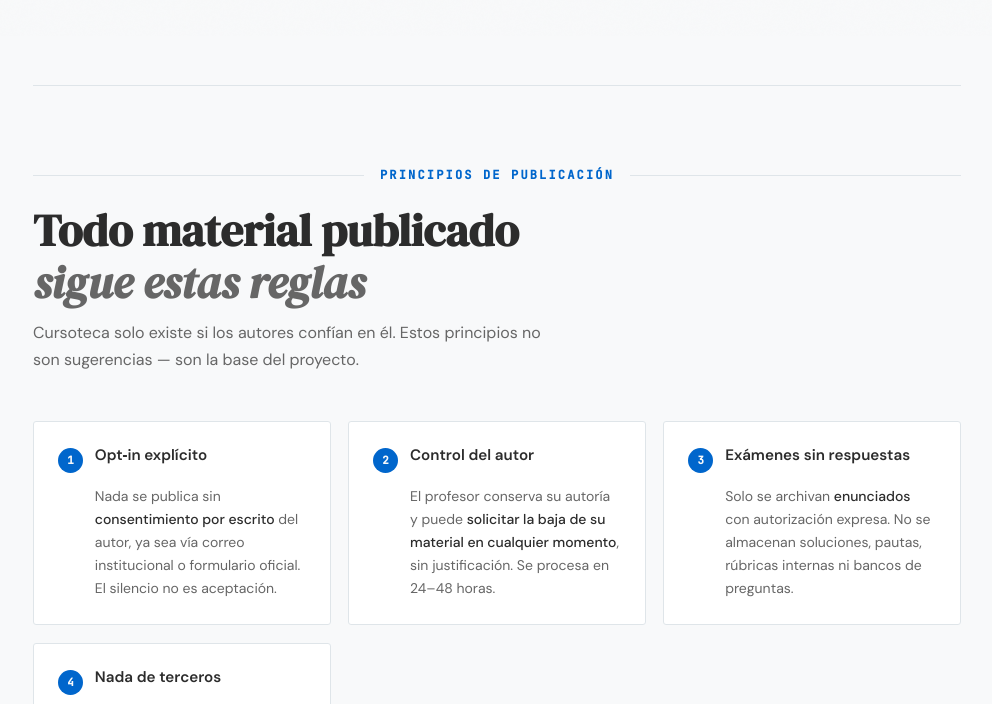
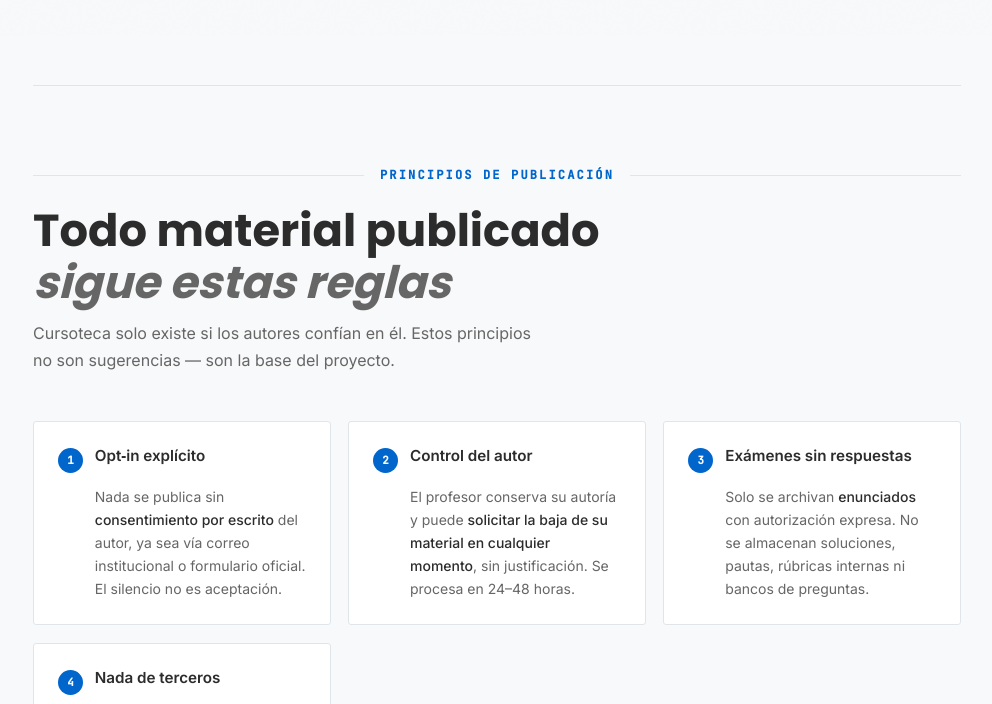
Before and after one commit to ebai03/cursoteca, a plain HTML site: page config/frontend/index.html in a window 1280 px wide. Shown: the part 764-1468 px from the top of the page, without its empty margins (143-1135 px from the left). Drawn offline with Linux system fonts and the light colour scheme.

Commit message:
feat: update font styles in index.html to use Poppins and Inter for improved typography

```diff
--- a/config/frontend/index.html
+++ b/config/frontend/index.html
@@ -6,7 +6,7 @@
   <title>Cursoteca — Archivo Histórico de Material Académico</title>
   <link rel="preconnect" href="https://fonts.googleapis.com" />
   <link rel="preconnect" href="https://fonts.gstatic.com" crossorigin />
-  <link href="https://fonts.googleapis.com/css2?family=DM+Serif+Display:ital@0;1&family=DM+Sans:wght@300;400;500;600&family=JetBrains+Mono:wght@400;500&display=swap" rel="stylesheet" />
+  <link href="https://fonts.googleapis.com/css2?family=Poppins:wght@300;400;500;600;700&family=Inter:wght@300;400;500;600&family=JetBrains+Mono:wght@400;500&display=swap" rel="stylesheet" />
   <style>
     /* ── Reset & base ── */
     *, *::before, *::after { box-sizing: border-box; margin: 0; padding: 0; }
@@ -24,8 +24,8 @@
       --rule:         #dfe5e9;
       --card-bg:      #ffffff;
       --nav-height:   68px;
-      --font-serif:   'DM Serif Display', Georgia, serif;
-      --font-sans:    'DM Sans', system-ui, sans-serif;
+      --font-serif:   'Poppins', system-ui, sans-serif;
+      --font-sans:    'Inter', system-ui, sans-serif;
       --font-mono:    'JetBrains Mono', 'Courier New', monospace;
     }
 
```
